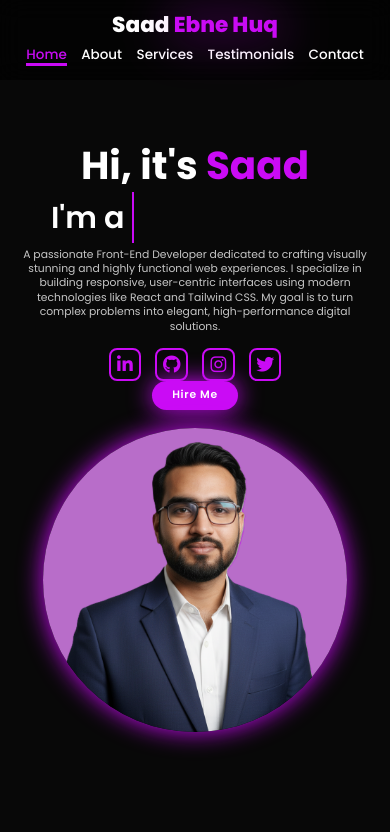
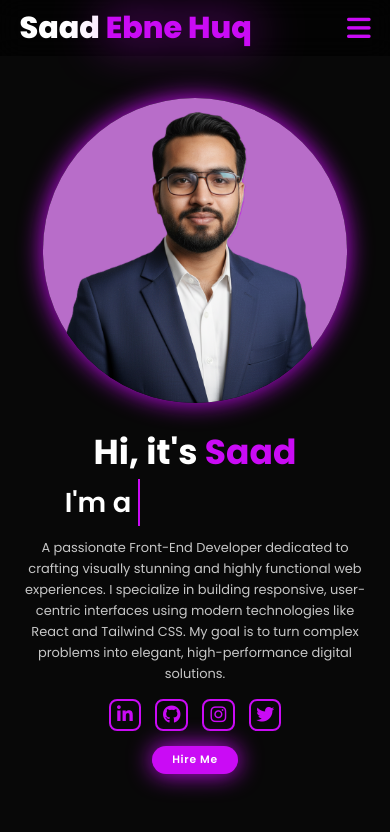
Before and after one commit to saadebnehaque/Responsive-neon-portfolio-project, a website: page index.html in a window 390 px wide. Drawn offline with Linux system fonts and the light colour scheme.

Commit message:
Increase spacing between social icons and Hire Me button

```diff
--- a/index.html
+++ b/index.html
@@ -21,7 +21,8 @@
     <header class="header">
         <a href="#home" class="logo">saad <span>ebne huq</span></a>
 
-        <i class="fa-solid fa-bars" id="menuIcon"></i>
+        <input type="checkbox" id="navToggle" aria-label="Toggle navigation menu">
+        <label for="navToggle" class="fa-solid fa-bars" id="menuIcon" aria-hidden="true"></label>
 
         <nav class="navbar">
             <a href="#home" class="active">home</a>
--- a/src/input.css
+++ b/src/input.css
@@ -46,8 +46,12 @@ body {
     @apply text-main border-main;
 }
 
+#navToggle {
+    @apply sr-only;
+}
+
 #menuIcon {
-    @apply text-6xl text-main hidden;
+    @apply text-6xl text-main hidden cursor-pointer transition-transform duration-300 ease-in-out;
 }
 
 section {
@@ -76,7 +80,7 @@ section {
     @apply flex flex-col items-baseline text-left justify-center mt-12;
 
     h1 {
-        @apply font-bold text-[7rem] mt-6;
+        @apply font-bold text-[clamp(4.4rem,7vw,7rem)] mt-6 leading-tight;
 
         span {
             @apply text-main;
@@ -84,22 +88,24 @@ section {
     }
 
     h3 {
-        @apply mb-8 mt-4 text-6xl font-semibold w-full inline-block;
+        @apply mb-8 mt-4 text-[clamp(3.2rem,5vw,6rem)] font-semibold w-full inline-block;
     }
 
     p {
-        @apply text-2xl font-normal text-[#ffffffc5] max-w-250 leading-8;
+        @apply text-[clamp(1.8rem,2.6vw,2.2rem)] font-normal text-[#ffffffc5] max-w-250 leading-relaxed;
     }
 }
 
 #social-icons {
+    @apply mb-6;
+
     a {
         @apply inline-flex justify-center items-center w-18 h-18 border-2 border-main bg-transparent rounded-[25%] text-[2.5rem] text-main m-[3rem_1.5rem_3rem_0] transition-all duration-300 ease-in-out hover:text-text hover:scale-130 hover:-translate-y-[5px] hover:shadow-main hover:bg-main active:scale-95 active:translate-y-0;
     }
 }
 
 .btn {
-    @apply inline-block py-4 px-[2.8rem] bg-main shadow-main rounded-full text-2xl hover:shadow-[0_0_35px_#ca0bf5] hover:scale-110 active:scale-95 active:shadow-main transition-all duration-300 ease-in-out font-semibold tracking-[0.1rem];
+    @apply inline-block py-4 px-[2.8rem] bg-main shadow-main rounded-full text-2xl hover:shadow-[0_0_35px_#ca0bf5] hover:scale-110 active:scale-95 active:shadow-main transition-all duration-300 ease-in-out font-semibold tracking-[0.1rem] text-center;
 }
 
 /* Typing Animation Section */
@@ -239,19 +245,35 @@ section {
     }
 
     .header {
-        @apply flex-wrap justify-center;
+        @apply p-[1.8rem_5%] flex-nowrap justify-between;
     }
 
     .logo {
-        @apply text-center;
+        @apply text-[4.2rem];
+    }
+
+    #menuIcon {
+        @apply block;
+    }
+
+    #navToggle:checked + #menuIcon {
+        @apply rotate-90;
     }
 
     .navbar {
-        @apply w-full justify-center;
+        @apply absolute top-full left-0 right-0 mx-[5%] mt-4 p-6 bg-second-bg/95 rounded-2xl shadow-main hidden flex-col items-center gap-2;
+    }
+
+    #navToggle:checked ~ .navbar {
+        @apply flex;
+    }
+
+    .navbar a {
+        @apply text-[2.6rem] py-2 w-full text-center border-b-0;
     }
 
     #home {
-        @apply flex-col-reverse text-center gap-10;
+        @apply flex-col text-center gap-10 pt-[12rem];
     }
 
     #homeContent {
@@ -267,7 +289,7 @@ section {
     }
 
     #social-icons {
-        @apply flex flex-wrap justify-center;
+        @apply flex flex-wrap justify-center mb-8;
     }
 
     #social-icons a {
@@ -281,11 +303,15 @@ section {
     }
 
     #homeContent h1 {
-        @apply text-[5.4rem];
+        @apply text-[4.8rem];
     }
 
     #homeContent h3 {
-        @apply text-[4.2rem];
+        @apply text-[3.8rem];
+    }
+
+    .navbar {
+        @apply mx-[4%];
     }
 
     .text-aimation {
```
Also changed, not shown: src/output.css.
